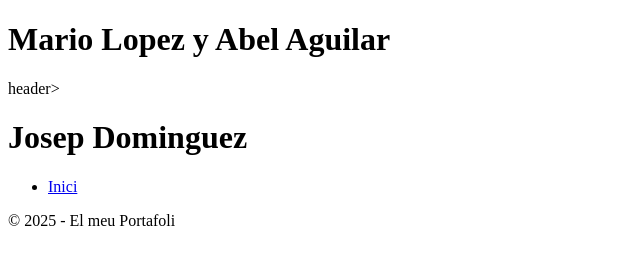
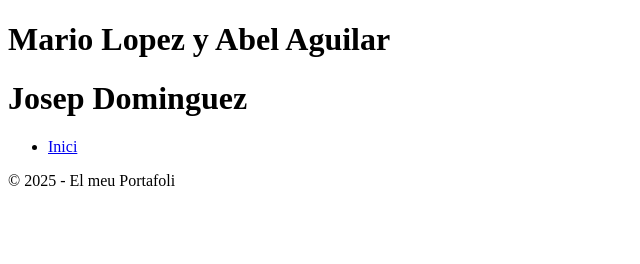
Before and after one commit to mlopezdaw2n25/portafoli-M0614-AEA3, a website: page index.html in a window 1280 px wide. Shown: the whole page, without its empty margins (0-640 px from the left). Drawn offline with Linux system fonts and the light colour scheme.

Commit message:
Fix: Corregeix errors de sintaxi CSS i HTML

```diff
--- a/index.html
+++ b/index.html
@@ -8,7 +8,7 @@
   </head>
   <body>
     <h1>Mario Lopez y Abel Aguilar</h1>
-    header>
+    <header>
         <h1>Josep Dominguez</h1>
         <nav>
             <ul><li><a href="#">Inici</a></li></ul>
```
